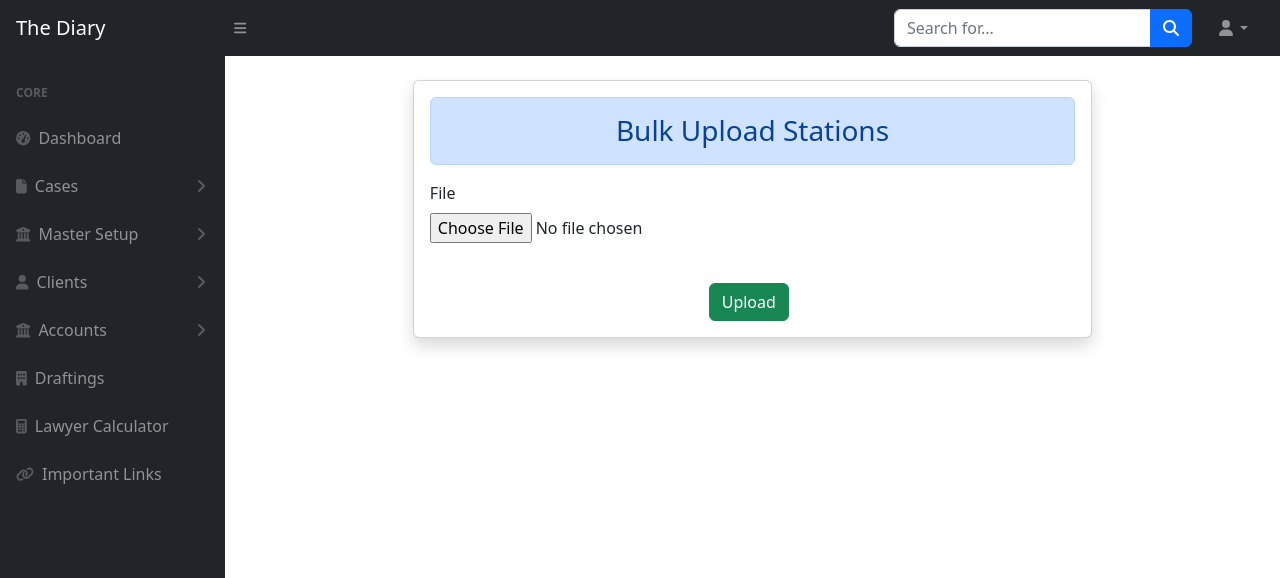
After one commit to Mushfiqur719/the-diary, a Django app: page /stations-bulk-upload/ in a window 1280 px wide. The commit adds this page. Shown: the top 578 px of the page. Run offline with Django 4.2, Linux system fonts and the light colour scheme; some libraries are stand-ins or nearby versions.

Commit message:
Added bulk upload for Casetype, Court, PoliceStation

```diff
--- a/cases/models.py
+++ b/cases/models.py
@@ -8,18 +8,21 @@ class BulkUpload(models.Model):
 
 
 class CaseType(models.Model):
+    user = models.ForeignKey(CustomUser, on_delete=models.CASCADE,blank=True, null=True)
     case_type = models.CharField(max_length=50, blank=True, null=True)
 
     def __str__(self):
         return f"{self.case_type}"
 
 class Court(models.Model):
+    user = models.ForeignKey(CustomUser, on_delete=models.CASCADE,blank=True, null=True)
     court = models.CharField(max_length=50, blank=True, null=True)
 
     def __str__(self):
         return f"{self.court}"
 
 class PoliceStation(models.Model):
+    user = models.ForeignKey(CustomUser, on_delete=models.CASCADE,blank=True, null=True)
     station = models.CharField(max_length=50, blank=True, null=True)
 
     def __str__(self):
--- a/cases/urls.py
+++ b/cases/urls.py
@@ -3,24 +3,30 @@ from django.urls import path
 from . import views
 
 urlpatterns = [
-    path('create/',views.createCase, name='create-case'),
+    path('cases/', views.cases , name='cases'),
 
-    path('cases/', views.cases , name='cases'),
+    # <---------- CaseType Section ------------->
     path('case-type/',views.casetype_setup, name='case-type'),
     path('case-type/<int:casetype_id>/',views.casetype_update, name='edit-case-type'),
+    path('casetype-bulk-upload/', views.bulk_upload_casetype, name='bulk_upload_casetype'),
 
+    # <---------- Courts Section ------------->
     path('courts/',views.court_setup, name='courts'),
     path('courts/<int:court_id>/',views.court_update, name='edit-court'),
+    path('courts-bulk-upload/', views.bulk_upload_courts, name='bulk_upload_courts'),
 
+    # <---------- Stations Section ------------->
     path('stations/',views.police_station_setup, name='stations'),
     path('stations/<int:station_id>/',views.police_station_update, name='edit-stations'),
+    path('stations-bulk-upload/', views.bulk_upload_police_stations, name='bulk_upload_stations'),
 
     # <---------- Client Section ------------->
     path('add-client/',views.addClient, name='add-client'),
     path('update-client/<int:client_id>',views.client_update, name='update-client'),
     path('all-client/',views.getAllClients, name='all-client'),
-    path('bulk-upload/', views.bulk_upload_clients, name='bulk_upload_clients'),
+    path('client-bulk-upload/', views.bulk_upload_clients, name='bulk_upload_clients'),
 
+    path('create-case/',views.createCase, name='create-case'),
     path('all-cases/',views.getAllCases,name='all-cases'),
     path('todays-cases/',views.todays_case_list,name='todays-cases'),
     path('tomorrows-cases/',views.tomorrows_case_list,name='tomorrows-cases'),
--- a/cases/views.py
+++ b/cases/views.py
@@ -23,6 +23,34 @@ def casetype_setup(request):
     casetypes = CaseType.objects.all()
 
     return render(request, 'cases/case_type.html',{'form':form, 'casetypes': casetypes})
+
+def bulk_upload_casetype(request):
+    if request.method == 'POST':
+        bulk_form = BulkUploadForm(request.POST, request.FILES)
+        if bulk_form.is_valid():
+            uploaded_file = request.FILES['file']
+
+            if uploaded_file.name.endswith('.xlsx') or uploaded_file.name.endswith('.xls'):
+                df = pd.read_excel(uploaded_file, engine='openpyxl')
+            elif uploaded_file.name.endswith('.csv'):
+                df = pd.read_csv(uploaded_file)
+            else:
+                return render(request, 'cases/unsupported_file.html')
+
+            user = request.user if request.user.is_authenticated else None
+
+            for index, row in df.iterrows():
+                case_types = CaseType(
+                    user=user,  # Set the user for the Client object
+                    case_type=row['Case Types'],
+                )
+                case_types.save()
+
+            return redirect('case-type')
+    else:
+        bulk_form = BulkUploadForm()
+
+    return render(request, 'cases/bulk_upload_casetype.html', {'bulk_form': bulk_form})
 
 def casetype_update(request, casetype_id):
     casetype = CaseType.objects.get(id=casetype_id)
@@ -51,6 +79,35 @@ def court_setup(request):
 
     return render(request, 'cases/courts.html',{'form':form, 'courts': courts})
 
+def bulk_upload_courts(request):
+
+    if request.method == 'POST':
+        bulk_form = BulkUploadForm(request.POST, request.FILES)
+        if bulk_form.is_valid():
+            uploaded_file = request.FILES['file']
+            if uploaded_file.name.endswith('.xlsx') or uploaded_file.name.endswith('.xls'):
+                df = pd.read_excel(uploaded_file, engine='openpyxl')
+            elif uploaded_file.name.endswith('.csv'):
+                df = pd.read_csv(uploaded_file)
+            else:
+                return render(request, 'cases/unsupported_file.html')
+
+            user = request.user if request.user.is_authenticated else None
+
+            for index, row in df.iterrows():
+                courts = Court(
+                    user=user,  # Set the user for the Client object
+                    court=row['Courts'],
+                )
+                courts.save()
+
+            return redirect('courts')
+    else:
+        bulk_form = BulkUploadForm()
+
+    return render(request, 'cases/bulk_upload_courts.html', {'bulk_form': bulk_form})
+
+
 def court_update(request, court_id):
     court = Court.objects.get(id=court_id)
 
@@ -78,6 +135,34 @@ def police_station_setup(request):
         form = PoliceStationForm()
     stations = PoliceStation.objects.all()
     return render(request, 'cases/police_stations.html',{'form':form, 'stations': stations})
+
+def bulk_upload_police_stations(request):
+    if request.method == 'POST':
+        bulk_form = BulkUploadForm(request.POST, request.FILES)
+        if bulk_form.is_valid():
+            uploaded_file = request.FILES['file']
+
+            if uploaded_file.name.endswith('.xlsx') or uploaded_file.name.endswith('.xls'):
+                df = pd.read_excel(uploaded_file, engine='openpyxl')
+            elif uploaded_file.name.endswith('.csv'):
+                df = pd.read_csv(uploaded_file)
+            else:
+                return render(request, 'cases/unsupported_file.html')
+
+            user = request.user if request.user.is_authenticated else None
+
+            for index, row in df.iterrows():
+                police_station = PoliceStation(
+                    user=user,  # Set the user for the Client object
+                    station=row['station'],
+                )
+                police_station.save()
+
+            return redirect('stations')
+    else:
+        bulk_form = BulkUploadForm()
+
+    return render(request, 'cases/bulk_upload_stations.html', {'bulk_form': bulk_form})
 
 def police_station_update(request, station_id):
     station = PoliceStation.objects.get(id=station_id)
--- a/templates/cases/all_client.html
+++ b/templates/cases/all_client.html
@@ -7,6 +7,10 @@
         <div class="card-header">
             <i class="fas fa-table me-1"></i>
             All Clients
+            <div class="float-end">
+              <a href="{% url 'add-client' %}" class="btn btn-primary">Add Client</a>
+              <a href="{% url 'bulk_upload_clients' %}" class="btn btn-success">Bulk Add</a>
+            </div>
         </div>
         <div class="card-body">
           {% if clients %}
--- /dev/null
+++ b/templates/cases/bulk_upload_stations.html
@@ -0,0 +1,27 @@
+{% extends 'dashboard/dashboard.html' %}
+{% load crispy_forms_tags %}
+{% block content %}
+  <br>
+  <div class="container">
+    <div class="row">
+        <div class="col-md-8 offset-md-2">
+            <div class="card shadow">
+                <div class="card-body">
+                    <h3 class="text-center alert alert-primary" role="alert">Bulk Upload Stations</h3>
+                    <form method="post" enctype="multipart/form-data">
+                        {% csrf_token %}
+                        {{ bulk_form.file | as_crispy_field }}
+                        <br>
+                        <div class="row">
+                            <div class="col-md-3 offset-md-5">
+                                <button type="submit" class="btn btn-success">Upload</button>
+                            </div>
+                        </div>
+                    </form>
+                </div>
+            </div>
+        </div>
+    </div>
+  </div>
+
+{% endblock %}
```
Also changed, not shown: templates/cases/bulk_upload_casetype.html (added, +27 -0 lines), templates/cases/bulk_upload_courts.html (added, +27 -0 lines), templates/cases/case_type.html (+6 -9 lines), templates/cases/courts.html (+8 -11 lines), templates/cases/police_stations.html (+7 -11 lines), cases/migrations/0003_policestation_user.py (added), cases/migrations/0004_casetype_user_court_user.py (added).
